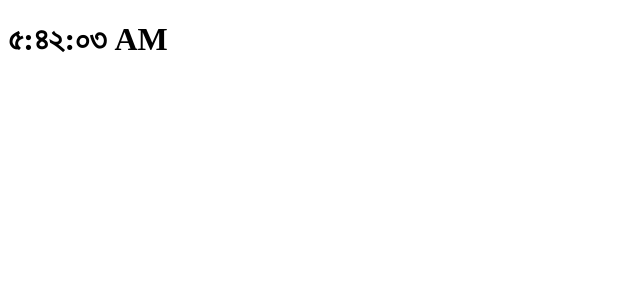
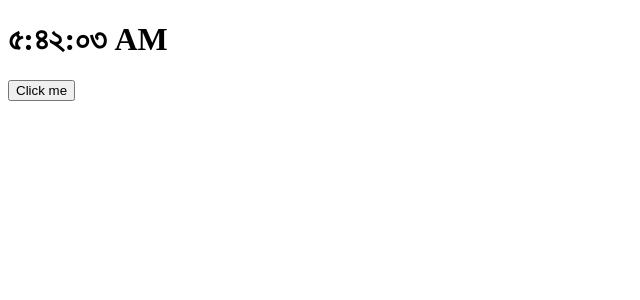
Before and after one commit to TahirAhmad01/my-react, a React (Create React App) app: page / in a window 1280 px wide. Shown: the top 300 px of the page, without its empty margins (0-640 px from the left). Built offline with nearby package versions, Linux system fonts and the light colour scheme.

Commit message:
clock function

```diff
--- a/src/App.js
+++ b/src/App.js
@@ -2,7 +2,11 @@ import React from 'react';
 import Clock from './component/clock';
 
 function App() {
-    return <Clock locale="bn-BD" />;
+    return(
+        <div>
+            <Clock/>
+        </div>
+    )
 }
 
 export default App;
--- /dev/null
+++ b/src/component/button.js
@@ -0,0 +1,14 @@
+import React from 'react';
+
+class Button extends React.Component {
+    render(){
+        const {change} = this.props;
+        return(
+            <button onClick={change}>
+                Click me
+            </button>
+        )
+    }
+};
+
+export default Button;
--- a/src/component/clock.js
+++ b/src/component/clock.js
@@ -1,26 +1,39 @@
 import React from 'react';
+import Button from './button';
 
 class Clock extends React.Component {
-    constructor(props) {
-        super(props);
-        this.state = { date: new Date() };
+    state = { date: new Date(), locale: 'bn-BD' };
+
+    componentDidMount() {
+        this.clockTime = setInterval(() => this.trick(), 1000);
     }
 
-    componentDidMount() {
-        setInterval(() => {
-            this.setState({
-                date: new Date(),
-            });
-        }, 1000);
+    componentWillUnmount() {
+        clearInterval(this.clockTime);
+    }
+
+    trick() {
+        this.setState({
+            date: new Date(),
+        });
+    }
+
+    handCLick (locale) {
+        this.setState({
+            locale,
+        })
     }
 
     render() {
+        const { date,locale } = this.state;
         return (
-            <h1 className="heading">
-                <span className="clock">
-                    {this.state.date.toLocaleTimeString(this.props.locale)}
-                </span>
-            </h1>
+            <div>
+                <h1 className="heading">
+                    <span className="clock">{date.toLocaleTimeString(locale)}</span>
+                </h1>
+                <Button change = {this.handCLick.bind(this, 'en-US')}></Button>
+            </div>
+
         );
     }
 }
```
Also changed, not shown: 1 other file (tests, documents, lock files or other folders).
